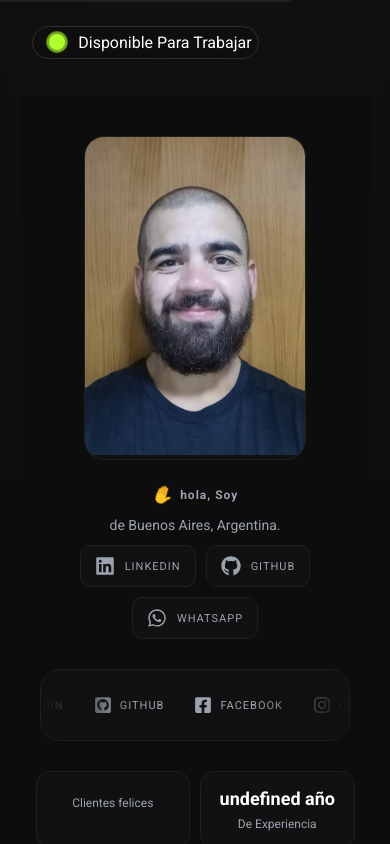
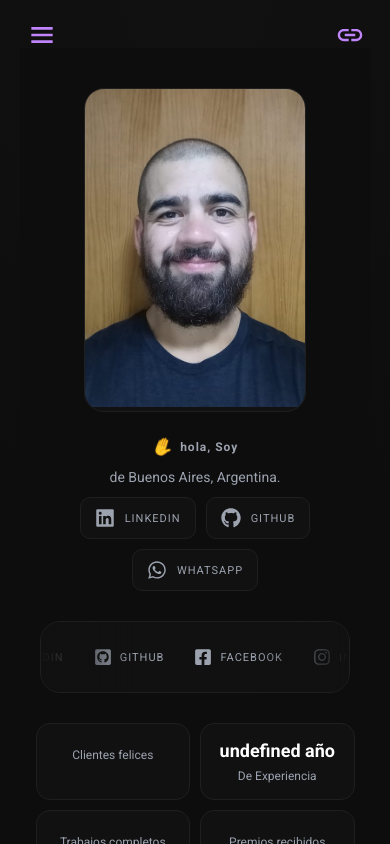
Before and after one commit to PabloDanielChavez/portafolio, a Next.js app in the folder portafolio-frontend/: page / in a window 390 px wide. Built offline with nearby package versions, Linux system fonts and the light colour scheme; no server answers.

Commit message:
Rediseñar Style Menu, header, navegador y footer. Funciones a BTN ventana

```diff
--- a/portafolio-frontend/src/components/Ventana.tsx
+++ b/portafolio-frontend/src/components/Ventana.tsx
@@ -1,85 +1,102 @@
 "use client";
 import Header from "@/components/sections/Header";
 import Footer from "@/components/sections/Footer";
-import { ReactNode, useRef } from "react";
-import style_ventana from "@/styles/sections/ventana.module.scss"
-import style_global from "@/styles/base/global.module.scss"
+import { ReactNode, useRef, useState, useEffect } from "react";
+import style_ventana from "@/styles/sections/ventana.module.scss";
+import style_global from "@/styles/base/global.module.scss";
 import {
-  FaInstagram,
-  FaWhatsapp,
-  FaLinkedin,
-  FaEnvelope,
-  FaBriefcase,
-  FaArrowUp,
-  FaGithubSquare,
-  FaFacebookSquare
+  FaInstagram, FaWhatsapp, FaLinkedin, FaEnvelope,
+  FaBriefcase, FaArrowUp, FaGithubSquare, FaFacebookSquare
 } from "react-icons/fa";
-import { BsFillPersonVcardFill } from "react-icons/bs";
+import { BsFillPersonVcardFill as BsPersonCard } from "react-icons/bs";
 import { SiCodefactor } from "react-icons/si";
 import { SelectorItem } from "./sub_components/SelectorBtn";
-import { BiMenu } from "react-icons/bi";
 import { ImagenComponent } from "./sub_components/ImagenM";
 import Link from "next/link";
 
 interface VentanaProps {
-  children: React.ReactNode;
-  perfil: any; // O mejor aún, el tipo específico (ej. PerfilType[])
+  children: ReactNode;
+  perfil: any;
 }
 
 export default function Ventana({ children, perfil }: VentanaProps) {
+  const contenidoRef = useRef<HTMLDivElement>(null);
 
-  const contenidoRef = useRef<HTMLDivElement>(null);
+  // 1. Inicializamos en null para saber que todavía no medimos la pantalla
+  const [menuIzqAbierto, setMenuIzqAbierto] = useState<boolean | null>(null);
+  const [menuDerAbierto, setMenuDerAbierto] = useState<boolean | null>(null);
+
+  useEffect(() => {
+    const handleResize = () => {
+      if (window.innerWidth <= 768) {
+        setMenuIzqAbierto(false);
+        setMenuDerAbierto(false);
+      } else {
+        setMenuIzqAbierto(true);
+        setMenuDerAbierto(true);
+      }
+    };
+
+    // Mide inmediatamente en el cliente apenas se monta el componente
+    handleResize();
+
+    window.addEventListener("resize", handleResize);
+    return () => window.removeEventListener("resize", handleResize);
+  }, []);
 
   const user = perfil?.[0];
   const redesSociales = [
       { name: "whatsapp", icon: <FaWhatsapp />, url: `https://wa.me/${user?.numero_whatsapp}` },
       { name: "Linkedin", icon: <FaLinkedin />, url: `https://www.linkedin.com/in/${user?.nombre_linkedin}` },
       { name: "Github", icon: <FaGithubSquare />, url: `https://github.com/${user?.nombre_github}` },
-      { name: "Facebook", icon: <FaFacebookSquare />, url: `https://www.facebook.com/${user?.nombre_facebook}` },
-      { name: "Instagram", icon: <FaInstagram />, url: `https://www.instagram.com/${user?.nombre_instagram}` },
   ];
 
   const scrollToTop = () => {
     if (contenidoRef.current) {
-      contenidoRef.current.scrollTo({
-        top: 0,
-        behavior: 'smooth'
-      });
+      contenidoRef.current.scrollTo({ top: 0, behavior: 'smooth' });
     }
   };
 
-  const expMenu = () => {
-    if (contenidoRef.current) {
+  const expMenu = (lado: 'izq' | 'der') => {
+    if (lado === 'izq') {
+      setMenuIzqAbierto(!menuIzqAbierto);
+    } else {
+      setMenuDerAbierto(!menuDerAbierto);
     }
-  }
+  };
+
+  // 2. Definimos las clases dinámicamente evitando lecturas erróneas del servidor
+  const claseMenuIzq = menuIzqAbierto === null
+    ? style_ventana.seccionVentanaIzqCont // Por defecto oculto en SSR para evitar parpadeos en mobile
+    : (menuIzqAbierto ? style_ventana.seccionVentanaIzqExpa : style_ventana.seccionVentanaIzqCont);
+
+  const claseMenuDer = menuDerAbierto === null
+    ? style_ventana.seccionVentanaDerCont // Por defecto oculto en SSR
+    : (menuDerAbierto ? style_ventana.seccionVentanaDerExpa : style_ventana.seccionVentanaDerCont);
 
   return (
     <main className={style_ventana.ventana}>
       <nav className={style_ventana.ventana_layoutPrincipal}>
-        <div className={`${style_ventana.ventana_header_box_layout} ${style_ventana.seccionVentanaIzq}` }>
+
+        {/* Panel Izquierdo */}
+        <div className={`${style_ventana.ventana_header_box_layout} ${claseMenuIzq}`}>
           <div id="articlePerfil" className={`${style_ventana.ventana_header_perfil}`}>
-            <Link
-              href="/"
-              className={`${style_ventana.ventana_header_link}`}
-              aria-label="Ir al Inicio">
+            <Link href="/" className={`${style_ventana.ventana_header_link}`} aria-label="Ir al Inicio">
               <div className={`${style_ventana.ventana_header_box_imagen}`}>
                 <ImagenComponent
                   style={`${style_ventana.ventana_header_imagen_perfil}`}
                   url="/img/Logotipo_Portafolio_PDC/Logo/logo_PW.png"
-                  alt="Logo"
-                  widthE={100}
-                  heightE={145}
-                  priority="prioridad"
+                  alt="Logo" widthE={100} heightE={145} priority="prioridad"
                 />
               </div>
             </Link>
           </div>
           <div id="articleSelector" className={`${style_ventana.ventana_header_selector}`}>
             <div className={`${style_ventana.ventana_header_navegador}`}>
-              <SelectorItem href="/" Icon={BsFillPersonVcardFill} label="Perfil" lado="der"/>
-              <SelectorItem href="/trabajos" Icon={FaBriefcase} label="Trabajos"  lado="der"/>
-              <SelectorItem href="/servicios" Icon={SiCodefactor} label="Servicios"  lado="der"/>
-              <SelectorItem href="/contacto" Icon={FaEnvelope} label="Contacto"  lado="der"/>
+              <SelectorItem li={true} href="/" Icon={BsPersonCard} label="Perfil" lado="der"/>
+              <SelectorItem li={true} href="/trabajos" Icon={FaBriefcase} label="Trabajos" lado="der"/>
+              <SelectorItem li={true} href="/servicios" Icon={SiCodefactor} label="Servicios" lado="der"/>
+              <SelectorItem li={true} href="/contacto" Icon={FaEnvelope} label="Contacto" lado="der"/>
             </div>
           </div>
           <div
@@ -90,71 +107,38 @@ export default function Ventana({ children, perfil }: VentanaProps) {
             tabIndex={0}
             style={{ cursor: 'pointer' }}
           >
-            <article className={`${style_ventana.ventana_header_selector_box}`}>
-              <div className={`${style_ventana.ventana_header_selector_opcion} `}>
-                <FaArrowUp
-                  className={style_global.tamaño_icono}
-                  aria-label={`Subir`}
-                />
-              </div>
-            </article>
+            <SelectorItem li={false} href="" Icon={FaArrowUp} label="Subir" lado="der"/>
           </div>
         </div>
+
+        {/* Cuerpo Central */}
         <div className={style_ventana.ventana_central_box_layout}>
           <div className={style_ventana.ventana_central_box} ref={contenidoRef}>
-            <Header></Header>
+            <Header expMenu={expMenu} />
             <div className={style_ventana.ventana_central_contenido} >
-              {/* <div
-                id="articleUpward"
-                className={`${style_ventana.ventana_header_menu}`}
-                onClick={expMenu}
-                role="button"
-                tabIndex={0}
-              >
-                <BiMenu size={24} className={style_global.ventana_menu_icono} />
-              </div> */}
-              <div>
-                {/* <div key={seccion.id} className={styles_footer.footer_box}>
-                  <h2 className={styles_footer.footer_h2}>{seccion.titulo}</h2>
-                  <ul className={styles_footer.footer_ul}>
-                    <li key={link.id} className={styles_footer.footer_li}>
-                      <Link href={link.url} className={styles_footer.footer_a}>
-                        {link.icon}
-                        <span className={styles_footer.footer_span}>{link.name}</span>
-                      </Link>
-                      <Link href={href} className={style_ventana.ventana_header_link}>
-                        <Icon
-                            className={style_ventana.ventana_header_link}
-                            style={{
-                            color: isHovered ? "white" : "#555",
-                            transition: 'color 0.3s ease',
-                            }}
-                        />
-                      </Link>
-                    </li>
-                  </ul>
-                </div> */}
-              </div>
               {children}
             </div>
-            <Footer></Footer>
+            <Footer />
           </div>
         </div>
-        <div className={`${style_ventana.ventana_header_box_layout} ${style_ventana.seccionVentanaDer}` }>
+
+        {/* Panel Derecho */}
+        <div className={`${style_ventana.ventana_header_box_layout} ${claseMenuDer}`}>
           <div className={style_ventana.ventana_footer_layout}>
             <div className={style_ventana.ventana_footer_box}>
-              <section className={`${style_ventana.ventana_footer_section} ${style_ventana.ventana_footer_lateral_derecho}`} id="">
+              <section className={`${style_ventana.ventana_footer_section} ${style_ventana.ventana_footer_lateral_derecho}`}>
                 <article>
-                  <div className={`${style_ventana.ventana_footer_navegador}`}>
-                    <SelectorItem href={redesSociales[0].url} Icon={FaWhatsapp} label={redesSociales[0].name}  lado="izq"/>
-                    <SelectorItem href={redesSociales[2].url} Icon={FaLinkedin} label={redesSociales[2].name} lado="izq"/>
-                    <SelectorItem href={redesSociales[1].url} Icon={FaGithubSquare} label={redesSociales[1].name}  lado="izq"/>
+                  <div className={`${style_ventana.ventana_footer_navegador}  ${style_global.animacion_btn} `}>
+                    <SelectorItem li={true} href={redesSociales[0].url} Icon={FaWhatsapp} label={redesSociales[0].name} lado="izq"/>
+                    <SelectorItem li={true} href={redesSociales[1].url} Icon={FaLinkedin} label={redesSociales[1].name} lado="izq"/>
+                    <SelectorItem li={true} href={redesSociales[2].url} Icon={FaGithubSquare} label={redesSociales[2].name} lado="izq"/>
                   </div>
                 </article>
               </section>
             </div>
           </div>
         </div>
+
       </nav>
     </main>
   );
--- a/portafolio-frontend/src/components/sections/Footer.tsx
+++ b/portafolio-frontend/src/components/sections/Footer.tsx
@@ -37,7 +37,7 @@ export default function Header() {
       <div className={styles_footer.footer_box_logo}>
         <ImagenComponent
             style={styles_footer.footer_imagen_logo}
-            url={`/img/Logotipo_Portafolio_PDC/Logo/Logo_180x180px.png`}
+            url="/img/Logotipo_Portafolio_PDC/Logo/logo_PW.png"
             alt={"LOGOTIPO"}
             widthE={150}
             heightE={150}
--- a/portafolio-frontend/src/components/sections/Header.tsx
+++ b/portafolio-frontend/src/components/sections/Header.tsx
@@ -1,39 +1,33 @@
 "use client";
 import styles_header from '@/styles/sections/header.module.scss';
-import { useState, useEffect } from 'react';
+import { BiMenu } from 'react-icons/bi';
+import { IoMdLink } from 'react-icons/io';
 
-export default function Header() {
-  // const [hora, setHora] = useState('--:--:--');
+interface HeaderProps {
+  expMenu: (lado: 'izq' | 'der') => void;
+}
 
-  // useEffect(() => {
-  //   const obtenerHora = () => {
-  //     return new Date().toLocaleTimeString('es-AR', {
-  //       timeZone: 'America/Argentina/Buenos_Aires',
-  //       hour12: false
-  //     });
-  //   };
-  //   setHora(obtenerHora());
-
-  //   const intervalo = setInterval(() => {
-  //     setHora(obtenerHora());
-  //   }, 1000);
-
-  //   return () => clearInterval(intervalo);
-  // }, []);
+export default function Header({ expMenu }: HeaderProps) {
   return (
     <header className={styles_header.header}>
       <div className={styles_header.header_box}>
         <div className={styles_header.header_layout}>
-          <article className={styles_header.header_box_available}>
-            <span className={styles_header.header_circle_box}>
-              <span className={styles_header.header_circle}></span>
-              <span className={styles_header.header_circle_animacion}></span>
-            </span>
-            <span className={styles_header.header_available}>Disponible para trabajar</span>
-          </article>
-          {/* <article className={styles_header.header_box_time}>
-              <span className={styles_header.header_span_time}>Hora Local (ARG): {hora}</span>
-          </article> */}
+          <div
+            className={`${styles_header.header_menu}`}
+            onClick={() => expMenu('izq')}
+            role="button"
+            tabIndex={0}
+          >
+            <BiMenu size={32} />
+          </div>
+          <div
+            className={`${styles_header.header_menu}`}
+            onClick={() => expMenu('der')}
+            role="button"
+            tabIndex={0}
+          >
+            <IoMdLink size={28} />
+          </div>
         </div>
       </div>
     </header>
--- a/portafolio-frontend/src/styles/sections/header.module.scss
+++ b/portafolio-frontend/src/styles/sections/header.module.scss
@@ -1,21 +1,19 @@
 @use '../base/variables.module.scss' as v;
 @use '../base/mixins.module.scss' as m;
 .header{
-    height: 0;
     position: fixed;
-    z-index: 4;
-    background: radial-gradient(circle at top, #111 0%, #0d0d0d 60%);
-    border-bottom: 2px solid #202021;
-    @include m.telefonoXL {
-        display: flex;
-        flex-direction: column;
-        width: 80%;
-        padding: 0 10%;
-        height: auto;
+    display: flex;
+    flex-direction: column;
+    width: 100%;
+    z-index: 6;
+    background-color: transparent;
+    @include m.tablet {
+        display: none;
     }
 
     &_box {
-        padding: 1.6rem 2rem;
+        padding: .2rem;
+        margin: 0 .4rem;
     }
     &_layout {
         width: auto;
@@ -23,102 +21,49 @@
         flex-direction: row;
         align-items: center;
         justify-content: space-between;
-        @include m.telefonoXL {
-            display: grid;
-            grid-template-columns: 1fr 2fr;
-        }
     }
 
-    &_box_available,
-    &_time {
-        padding: .4rem;
-        border-radius: 20px;
+    &_menu {
+        padding: 1rem;
+        color: #c084fc;
+        display: inline-flex;
+        align-items: center;
+        justify-content: center;
+        position: relative;
+        cursor: pointer;
 
-        background-color: #0E0E0E;
-        border: 1px solid #303030;
-        color: white;
-    }
+        transition: color 0.25s ease, transform 0.25s cubic-bezier(0.25, 1, 0.5, 1), filter 0.25s ease;
 
-    &_box_available,
-    &_box_time {
-        display: flex;
-        flex-direction: row;
-        align-items: center;
-        gap: 1vh;
-    }
+        // Transición elástica solo para el ícono de adentro
+        svg {
+            transition: transform 0.35s cubic-bezier(0.34, 1.56, 0.64, 1);
+        }
 
-    &_box_available {
-        position: relative;
-        padding-left: 1.5rem;
-        @include m.telefonoXL {
-            margin-right: auto;
+        &:hover {
+            color: #ffffff;
+            transform: translateY(-2px);
+            filter: drop-shadow(0 0 6px rgba(192, 132, 252, 0.5));
+
+            &::before {
+                opacity: 1;
+                transform: scale(1);
+            }
+            svg {
+                transform: scale(1.08);
+            }
         }
-    }
-    &_box_time {
-        display: none;
-        margin-left: auto;
-        @include m.telefonoXL {
-            display: flex;
-            flex-direction: row;
-            gap: 1vh;
-        }
-    }
-    &_circle_box {
-        position: relative;
-        top: -0.5rem;
-        left: -0.5rem;
-    }
+        &:active {
+            transform: translateY(1px) scale(0.94);
+            filter: drop-shadow(0 0 2px rgba(192, 132, 252, 0.3));
+            transition: transform 0.05s linear;
 
-    &_circle {
-        position: absolute;
-        background-color: greenyellow;
-        width: 1rem;
-        height: 1rem;
-        border-radius: 100%;
-    }
-
-    &_circle_animacion {
-        position: absolute;
-        top: -0.5rem;
-        left: -0.5rem;
-        background-color: greenyellow;
-        width: 2rem;
-        height: 2rem;
-        border-radius: 100%;
-        animation: cargaSpan 1.2s infinite forwards;
-
-        @keyframes cargaSpan {
-            0% {
-                opacity: 0;
-                transform: scale(.3);
+            &::before {
+                background: rgba(192, 132, 252, 0.2);
             }
 
-            50% {
-                opacity: .7;
-                transform: scale(.7);
-            }
-
-            100% {
-                transform: scale(1);
-                opacity: 0;
+            svg {
+                transform: scale(0.95);
             }
         }
     }
-    &_available {
-        text-transform: capitalize;
-        margin-left: .8rem;
-    }
-    &_p_time {
-        margin: 0;
-        display: inline-block;
-
-        text-transform: capitalize;
-        color: #999;
-    }
-    // &_time {
-
-    // }
-    &_span_time {
-        color: #c084fc;
-    }
 }
```
Also changed, not shown: portafolio-frontend/src/components/sub_components/SelectorBtn.tsx (+22 -7 lines), portafolio-frontend/src/styles/globals.scss (+34 -41 lines), portafolio-frontend/src/styles/sections/experiencia.module.scss (+4 -9 lines), portafolio-frontend/src/styles/sections/ventana.module.scss (+90 -73 lines).
